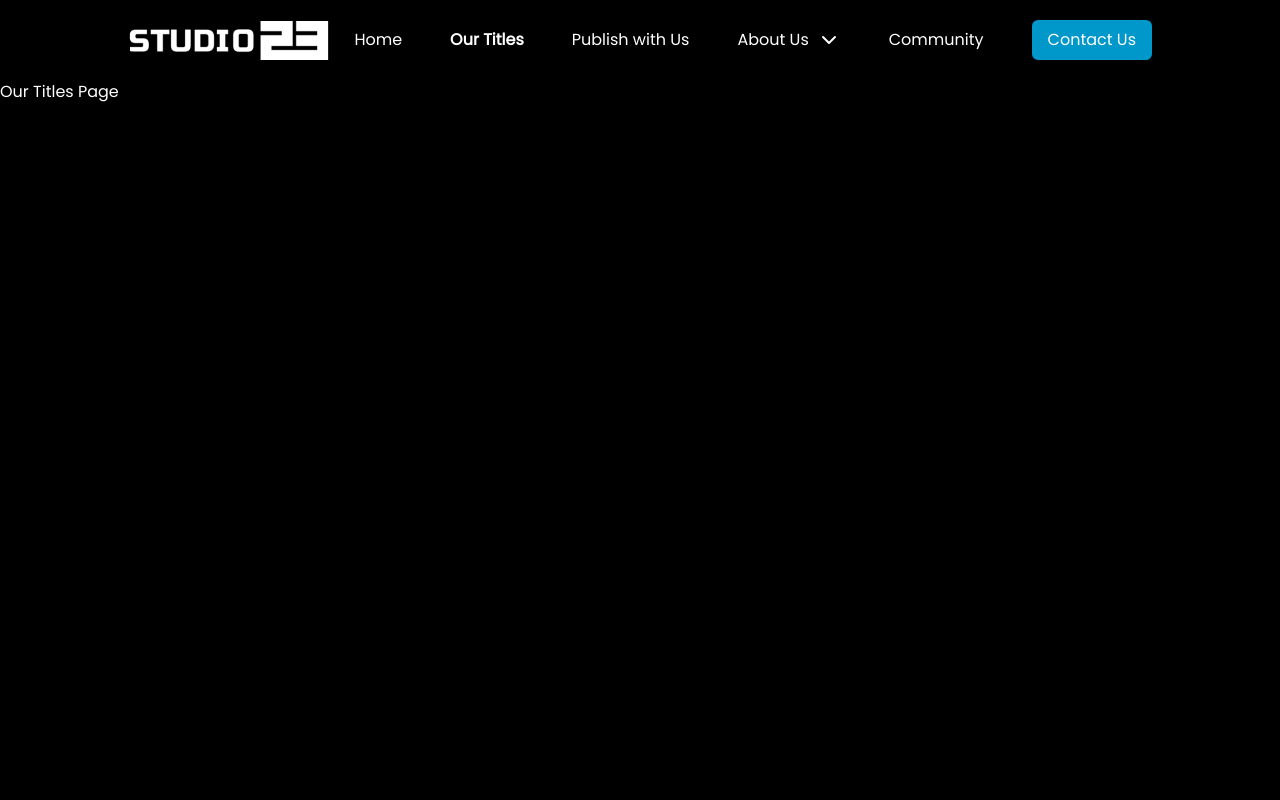
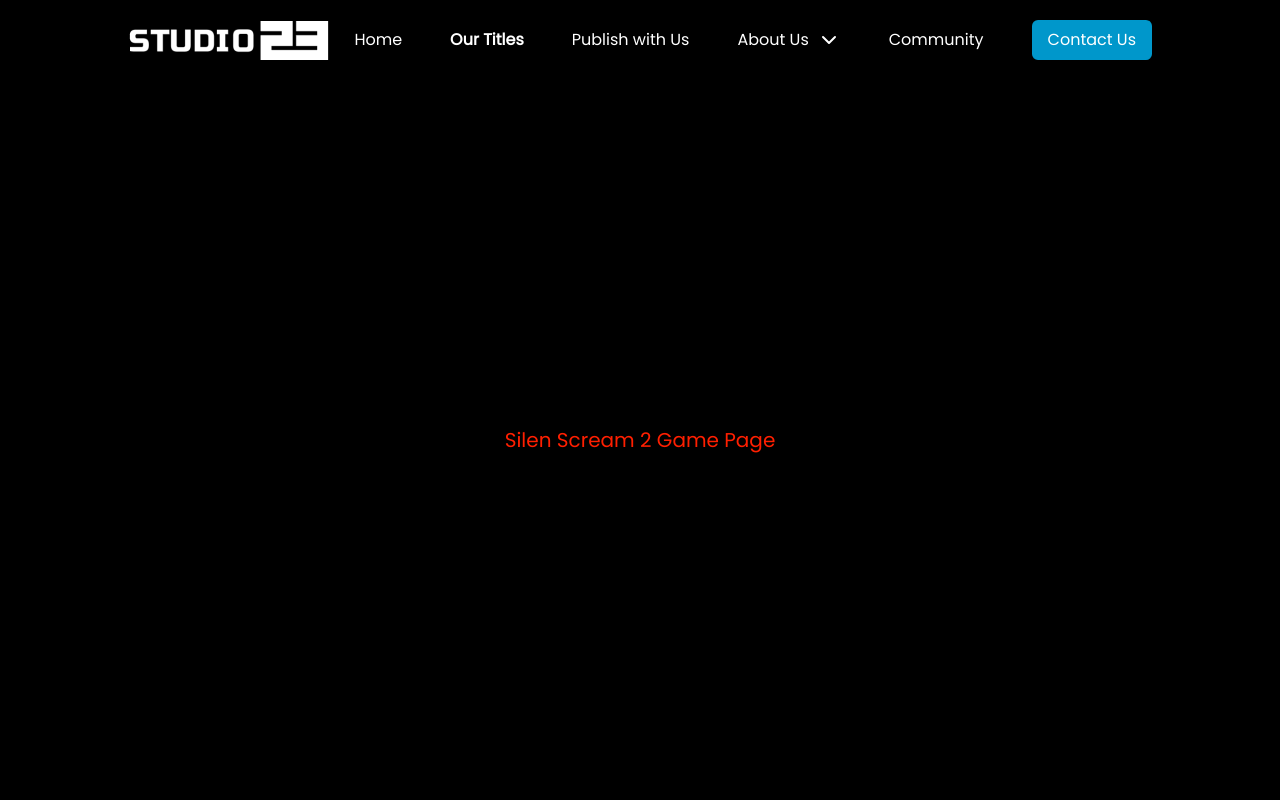
Before and after one commit to Studio-23-xyz/studio23-website, a Next.js app: page /studio23-website/our-titles in a window 1280 px wide. Shown: the top 800 px of the page. Built offline with nearby package versions, Linux system fonts and the light colour scheme.

Commit message:
Titles Page Link Add

```diff
--- a/src/app/our-titles/page.js
+++ b/src/app/our-titles/page.js
@@ -1,7 +1,18 @@
 import React from "react";
+import Link from "next/link";
 
 const page = () => {
-  return <div className="min-h-screen pt-20">Our Titles Page</div>;
+  return (
+    <div className="min-h-screen pt-20 flex flex-col justify-center items-center gap-6">
+      <div>
+        <Link href="/our-titles/silent-scream-2">
+          <p className="text-[20px] text-silent2_red hover:text-white">
+            Silen Scream 2 Game Page
+          </p>
+        </Link>
+      </div>
+    </div>
+  );
 };
 
 export default page;
```
